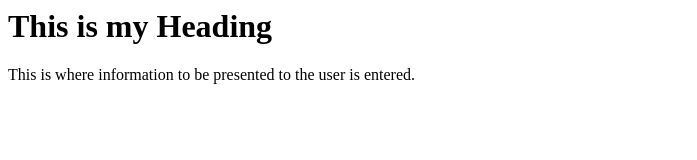
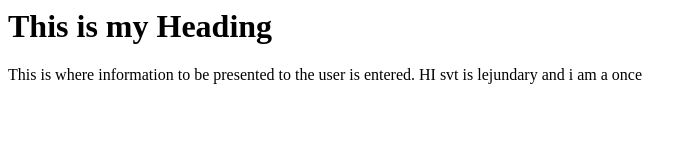
Before and after one commit to AllyciaKuan01/tempo-1, a plain HTML site: page index.html in a window 1280 px wide. Shown: the whole page, without its empty margins (0-697 px from the left). Drawn offline with Linux system fonts and the light colour scheme.

Commit message:
Allycia 1J

```diff
--- a/index.html
+++ b/index.html
@@ -6,6 +6,6 @@ The title of the webpage
 </head>
 <body>
 <h1>This is my Heading</h1>
-This is where information to be presented to the user is entered.
+This is where information to be presented to the user is entered. HI svt is lejundary and i am a once
 </body>
 </html>
```
